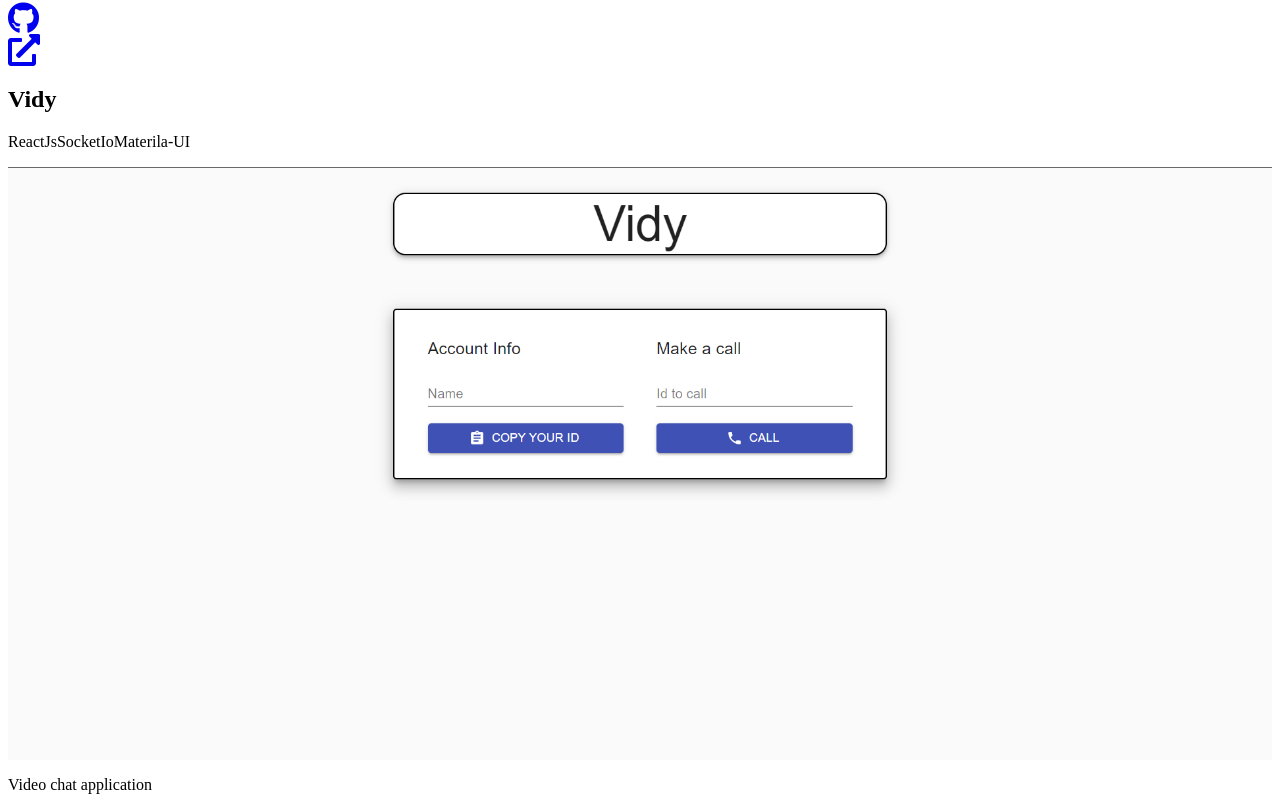
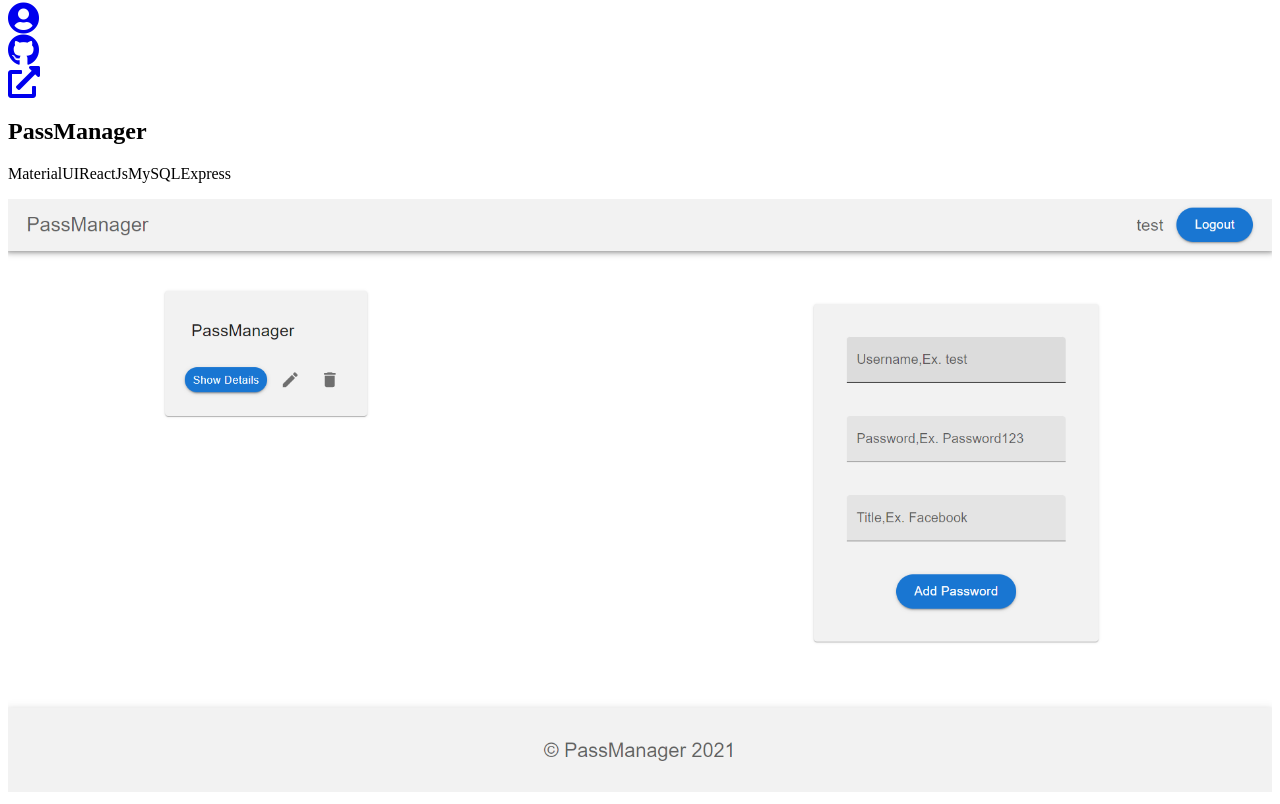
Before and after one commit to ser-veresta/portfolio, a Next.js app: page / in a window 1280 px wide. Shown: the part 3356-4160 px from the top of the page. Built offline with nearby package versions, Linux system fonts and the light colour scheme.

Commit message:
added test users

```diff
--- a/public/data.js
+++ b/public/data.js
@@ -14,7 +14,6 @@ export const projects = [
     gitLink: "https://github.com/ser-veresta/Ecommerce",
     accLink: "https://github.com/ser-veresta/Ecommerce/blob/main/README.md",
     link: "https://eshop01.netlify.app/",
-    order: "1",
   },
   {
     name: "The Wall",
@@ -24,16 +23,15 @@ export const projects = [
     gitLink: "https://github.com/ser-veresta/wall",
     accLink: "https://github.com/ser-veresta/wall/blob/main/README.md",
     link: "https://thewall.netlify.app/",
-    order: "2",
   },
   {
-    name: "Vidy",
-    tags: ["ReactJs", "SocketIo", "Materila-UI"],
-    img: vidy,
-    desc: "Video chat application",
-    gitLink: "https://github.com/ser-veresta/vidy",
-    link: "https://vidy.netlify.app/",
-    order: "3",
+    name: "PassManager",
+    tags: ["MaterialUI", "ReactJs", "MySQL", "Express"],
+    img: PassManager,
+    desc: `A safe place to store all your passwords.`,
+    gitLink: "https://github.com/ser-veresta/PassManager",
+    accLink: "https://github.com/ser-veresta/PassManager/blob/main/README.md",
+    link: "https://pass-manager-01.netlify.app/",
   },
   {
     name: "Shortyy",
@@ -43,7 +41,6 @@ export const projects = [
     gitLink: "https://github.com/ser-veresta/url-shortener",
     accLink: "https://github.com/ser-veresta/url-shortener/blob/prod/README.md",
     link: "https://url-shortener-01.netlify.app/",
-    order: "4",
   },
   {
     name: "Book Archive",
@@ -52,16 +49,13 @@ export const projects = [
     desc: `Simple Storage of data about your favorite books using GraphQl.`,
     gitLink: "https://github.com/ser-veresta/BookArchive",
     link: "https://gogll.netlify.app",
-    order: "5",
   },
   {
-    name: "PassManager",
-    tags: ["MaterialUI", "ReactJs", "MySQL", "Express"],
-    img: PassManager,
-    desc: `A safe place to store all your passwords.`,
-    gitLink: "https://github.com/ser-veresta/PassManager",
-    accLink: "https://github.com/ser-veresta/PassManager/blob/main/README.md",
-    link: "https://pass-manager-01.netlify.app/",
-    order: "6",
+    name: "Vidy",
+    tags: ["ReactJs", "SocketIo", "Materila-UI"],
+    img: vidy,
+    desc: "Video chat application",
+    gitLink: "https://github.com/ser-veresta/vidy",
+    link: "https://vidy.netlify.app/",
   },
 ];
```
